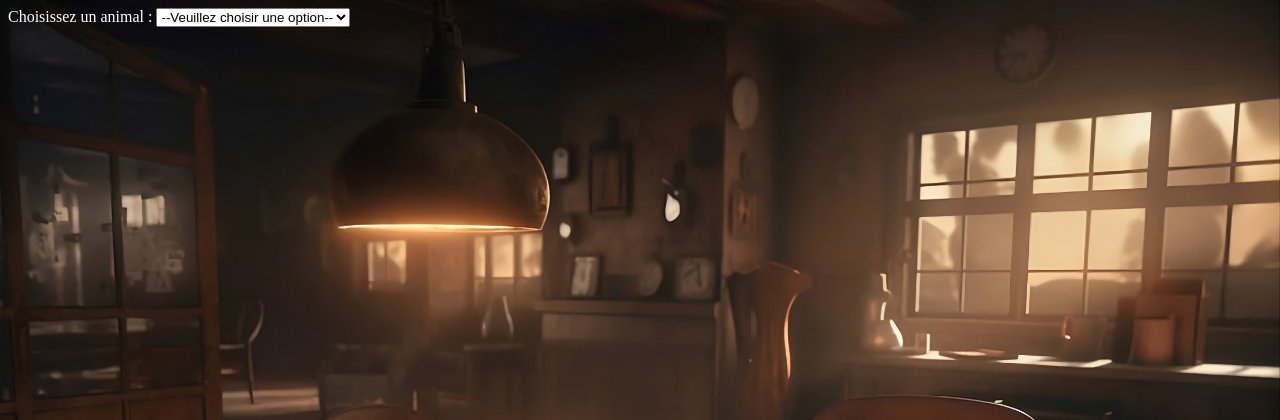
After one commit to Mathias-Champagne/cluedo, a PHP site: page /Partie.php in a window 1280 px wide. The commit adds this page. Shown: the top 420 px of the page. Run offline with PHP 8.4, Linux system fonts and the light colour scheme.

Commit message:
creation menu de jeu

```diff
--- /dev/null
+++ b/Partie.php
@@ -0,0 +1,20 @@
+<!DOCTYPE html>
+<html lang="fr">
+	<head>
+		<link rel="stylesheet" href="styles.css">
+	</head>
+	<body>
+		<div class="MenuInteractions">
+			<label for="pet-select">Choisissez un animal :</label>
+			<select name="pets" id="pet-select">
+  			<option value="">--Veuillez choisir une option--</option>
+  <option value="dog">Chien</option>
+  <option value="cat">Chat</option>
+  <option value="hamster">Hamster</option>
+  <option value="parrot">Perroquet</option>
+  <option value="spider">Araignée</option>
+  <option value="goldfish">Poisson rouge</option>
+</select>
+		</div>
+	</body>
+</html>
--- a/index.php
+++ b/index.php
@@ -5,7 +5,6 @@
 		<h1>Cluedo</h1>
 	</head>
 	<body>
-		<!-- lien aux regles du cluedo(a mettre en php surement) -->
 		<a class="PageRegles" href="RegleCluedo.php"> Régles du Jeu </li></a>
 	</body>
 </html>
```
Also changed, not shown: images/livre_ouvert.png (deleted).
